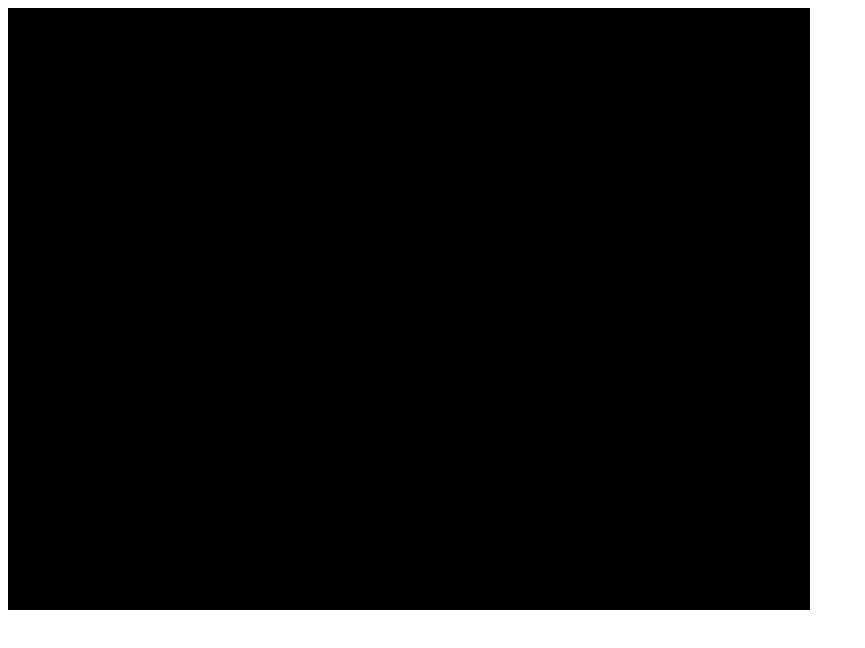
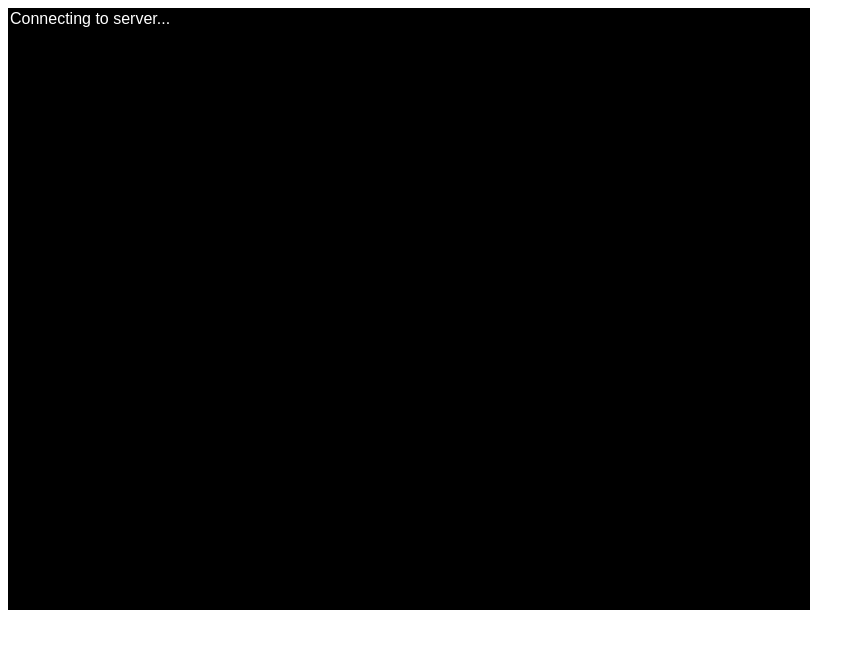
Before and after one commit to 0-Blu/stikshooter, a plain HTML site: page index.html in a window 1280 px wide. Shown: the whole page, without its empty margins (0-865 px from the left). Drawn offline with Linux system fonts and the light colour scheme.

Commit message:
Update index.html

```diff
--- a/index.html
+++ b/index.html
@@ -4,9 +4,17 @@
   <title>Simple PvP Shooter</title>
   <style>
     canvas { border: 1px solid black; background-color: black; }
+    #status {
+      position: absolute;
+      top: 10px;
+      left: 10px;
+      color: white;
+      font-family: Arial, sans-serif;
+    }
   </style>
 </head>
 <body>
+  <div id="status">Connecting to server...</div>
   <canvas id="gameCanvas" width="800" height="600"></canvas>
   <script src="game.js"></script>
 </body>
```
